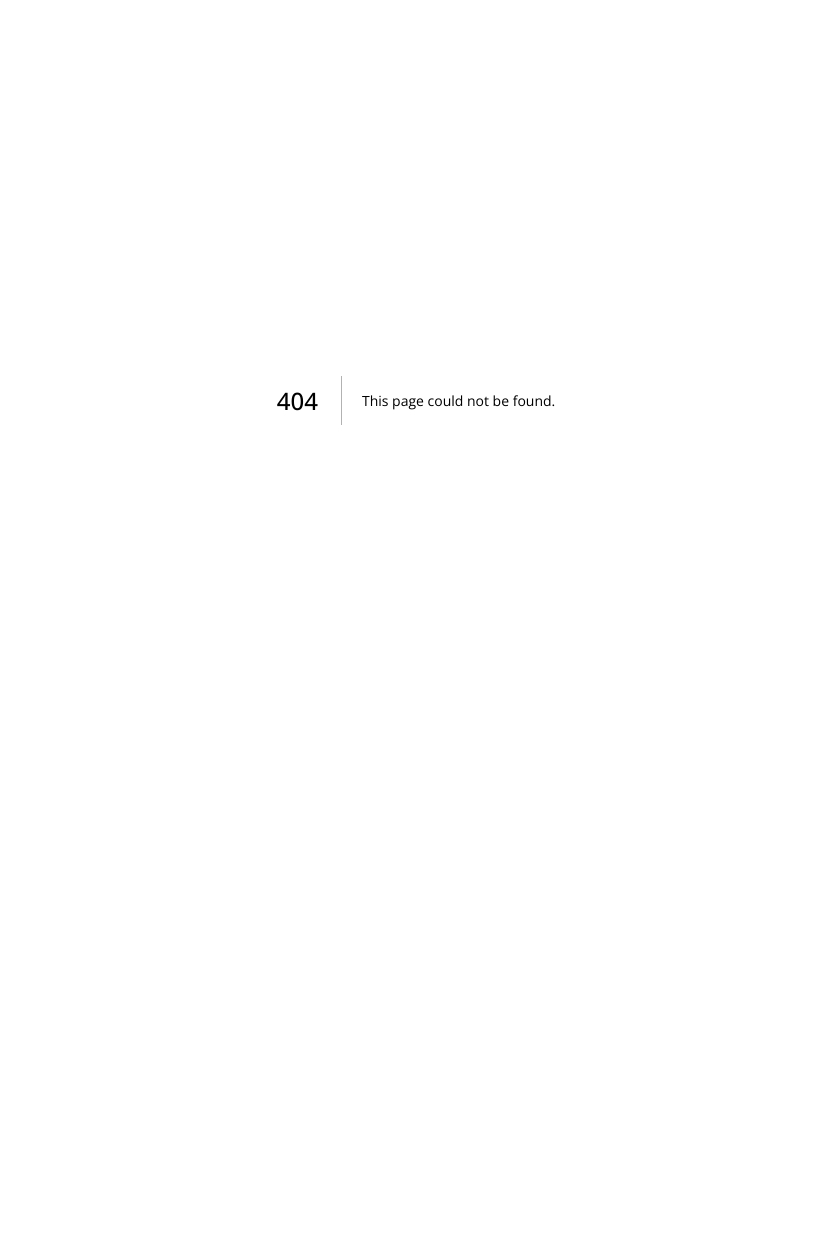
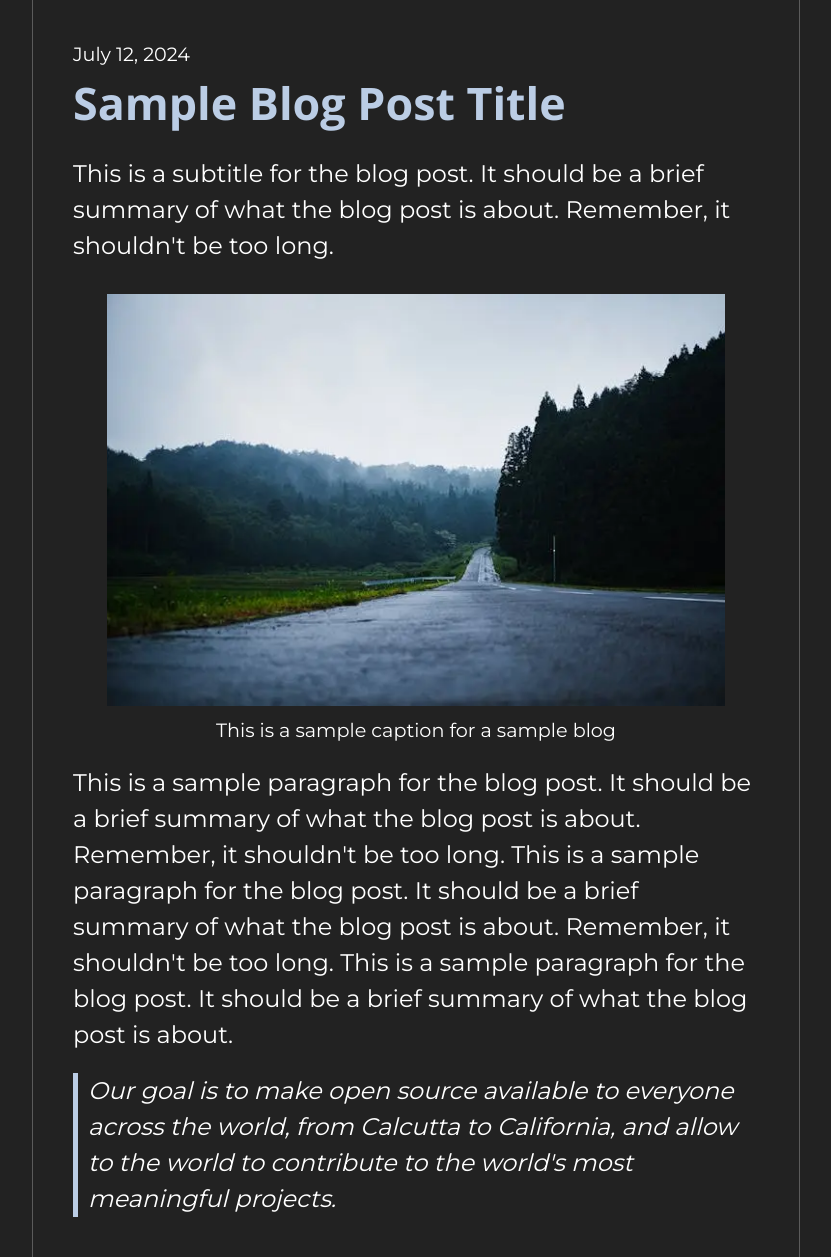
Before and after one commit to nehjoshi/next-portfolio, a Next.js app: page /blog/1 in a window 1280 px wide. Before the commit this address had no page. Shown: the whole page, without its empty margins (224-1055 px from the left). Before the commit the page ends 800 px from the top, so only its background shows below. Built offline with nearby package versions, Linux system fonts and the light colour scheme.

Commit message:
Initiailized blog template

```diff
--- /dev/null
+++ b/src/app/blog/[id]/page.tsx
@@ -0,0 +1,44 @@
+"use client";
+import "@/styles/blogpost.scss";
+import Image from "next/image";
+import { useParams } from "next/navigation";
+
+const page = () => {
+  //Get blog id
+  const { id } = useParams();
+  console.log(id);
+
+  return (
+    <div className="page-container">
+      <main className="blog flex flex-col">
+        <span className="blog__date">July 12, 2024</span>
+        <h2 className="blog__title">Sample Blog Post Title</h2>
+        <p className="blog__subtitle">
+          This is a subtitle for the blog post. It should be a brief summary of
+          what the blog post is about. Remember, it shouldn't be too long.
+        </p>
+        <div className="blog__main_image_container">
+          <Image src="/sample-blog.webp" alt="" height={700} width={700} />
+        </div>
+        <span className="blog__main_image_caption">
+          This is a sample caption for a sample blog
+        </span>
+        <p className="blog__paragraph">
+          This is a sample paragraph for the blog post. It should be a brief
+          summary of what the blog post is about. Remember, it shouldn't be too
+          long. This is a sample paragraph for the blog post. It should be a
+          brief summary of what the blog post is about. Remember, it shouldn't
+          be too long. This is a sample paragraph for the blog post. It should
+          be a brief summary of what the blog post is about.
+        </p>
+        <blockquote className="blog__quote">
+          Our goal is to make open source available to everyone across the
+          world, from Calcutta to California, and allow to the world to
+          contribute to the world's most meaningful projects.
+        </blockquote>
+      </main>
+    </div>
+  );
+};
+
+export default page;
--- /dev/null
+++ b/src/app/blog/page.tsx
@@ -0,0 +1,20 @@
+import Sidebar from "@/components/Sidebar";
+import "@/styles/home.scss";
+
+const page = () => {
+  return (
+    <div className="home-container">
+      <Sidebar />
+      <main className="flex-1 !pr-[150px]">
+        <h1 className="main-heading">BLOG</h1>
+        <p className="main-paragraph mt-4 about-text">
+          I try to write a new blog post every week. I write about a variety of
+          topics, including software engineering, productivity, emerging trends
+          and what I've learnt recently.
+        </p>
+      </main>
+    </div>
+  );
+};
+
+export default page;
--- a/src/app/page.tsx
+++ b/src/app/page.tsx
@@ -30,9 +30,9 @@ const Home = () => {
             <Link href="/skills" className="explore-link">
               Skills
             </Link>
-            <a href="blog" className="explore-link">
+            <Link href="/blog" className="explore-link">
               Blog
-            </a>
+            </Link>
           </div>
         </section>
       </main>
--- /dev/null
+++ b/src/styles/blogpost.scss
@@ -0,0 +1,69 @@
+@use "./mixins";
+@use "./variables";
+
+.page-container {
+    background-color: variables.$bg-color;
+    width: 100%;
+    min-height: 100vh;
+}
+.blog {
+    width: 60%;
+    margin: 0 auto;
+    padding: 40px 40px;
+    border-left: 1px solid variables.$dark-gray;
+    border-right: 1px solid variables.$dark-gray;
+
+    &__date {
+        color: variables.$primary;
+        font-size: 1.2rem;
+        font-family: variables.$font-mont;
+    }
+
+    &__title {
+        font-size: clamp(2rem, 3.5vw, 3.5rem);
+        font-family: variables.$font-open-sans;
+        font-weight: bold;
+        color: variables.$powder-blue;
+    }
+
+    &__subtitle {
+        font-size: 1.5rem;
+        margin-top: 20px;
+        font-family: variables.$font-mont;
+        color: variables.$primary;
+    }
+
+    &__main_image_container {
+        width: 90%;
+        max-height: 600px;
+        display: flex;
+        justify-content: center;
+        object-fit: cover;
+        margin: 0 auto;
+        margin-top: 30px;
+    }
+
+    &__main_image_caption {
+        font-family: variables.$font-mont;
+        font-size: 1.2rem;
+        color: variables.$primary;
+        text-align: center;
+        margin-top: 10px;
+    }
+
+    &__paragraph, &__quote {
+        font-family: variables.$font-mont;
+        font-size: 1.5rem;
+        color: variables.$primary;
+        margin-top: 20px;
+        line-height: 1.5;
+    }
+
+    &__quote {
+        margin-top: 20px;
+        line-height: 1.5;
+        border-left: 5px solid variables.$powder-blue;
+        padding-left: 10px;
+        font-style: italic;
+    }
+}
```
